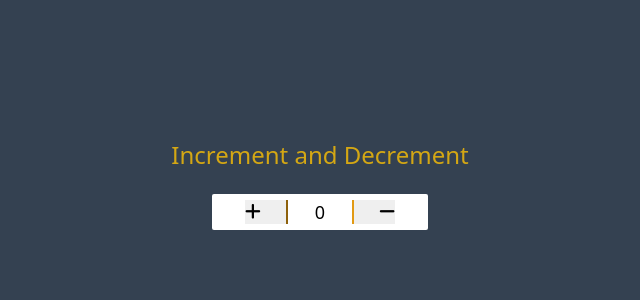
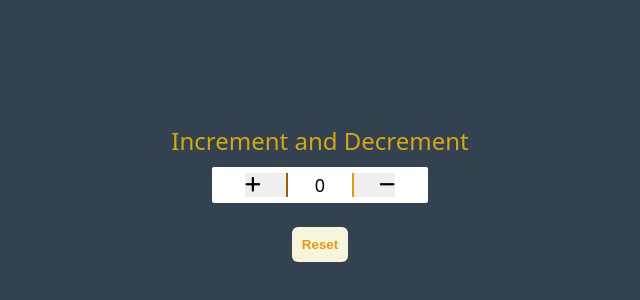
Before and after one commit to Aryman-sharma/JS_BASIC_PROJECT, a plain HTML site: page index.html in a window 1280 px wide. Shown: the part 216-516 px from the top of the page, without its empty margins (320-960 px from the left). Drawn offline with Linux system fonts and the light colour scheme; a web font is replaced by a local one.

Commit message:
Final Commit

```diff
--- a/app.js
+++ b/app.js
@@ -17,3 +17,10 @@ const decrement = () =>
      // vapis se value set kr di
      countvalue.innerText=value;
 }
+const reset =() =>
+{
+    let value = parseInt(countvalue.innerText);
+    value=0;
+    countvalue.innerText=value;
+
+}
--- a/index.html
+++ b/index.html
@@ -18,15 +18,19 @@
     <div class="outer-most">
 
         <div class="outer">
+
             <div class="heading">
             Increment and Decrement
             </div>
+
             <div class="icons">
              <!-- POSITIVE -->
             <button id="fb" onclick="increment()"><i class="fa-solid fa-plus"></i></button>
             <div id="counter">0</div>
             <!-- NEGATIVE -->
             <button id="sb" onclick="decrement()"><i class="fa-solid fa-minus"></i></button>
+            </div>
+            <div class="rst"><button onclick="reset()" class="r2">Reset</button></div>
         </div>
 
     </div>
--- a/style.css
+++ b/style.css
@@ -49,7 +49,6 @@
   border-top: none;
   border-bottom: none;
   padding-right: 25px;
-
   border-color: #e29a14;
 }
 #sb {
@@ -65,3 +64,20 @@ i {
 button:hover {
   cursor: pointer;
 }
+
+.rst {
+  display: flex;
+  justify-content: center;
+}
+.r2 {
+  padding: 10px 10px 10px 10px;
+  border-radius: 6px;
+  margin-top: 14px;
+  font-weight: bold;
+  color: #e29a14;
+  background-color: beige;
+  border: none;
+}
+.r2 :hover {
+  cursor: pointer;
+}
```
